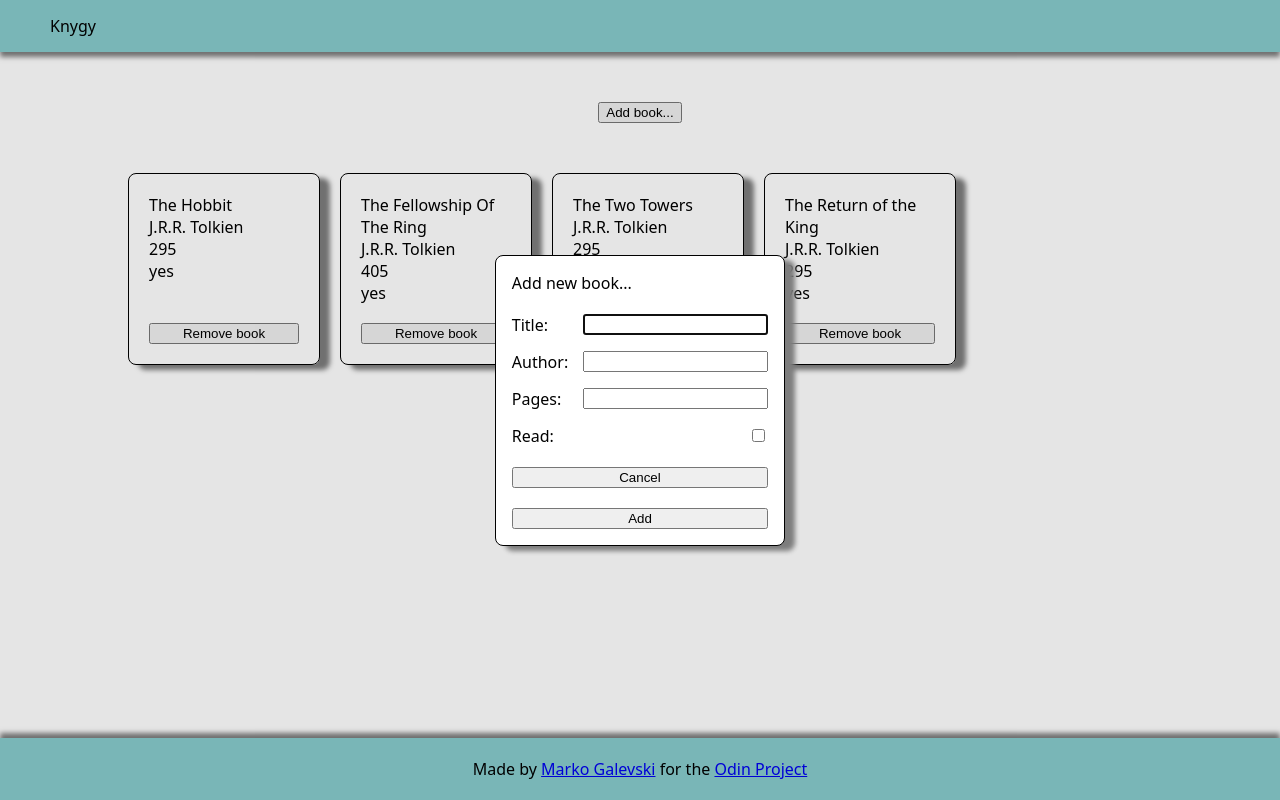
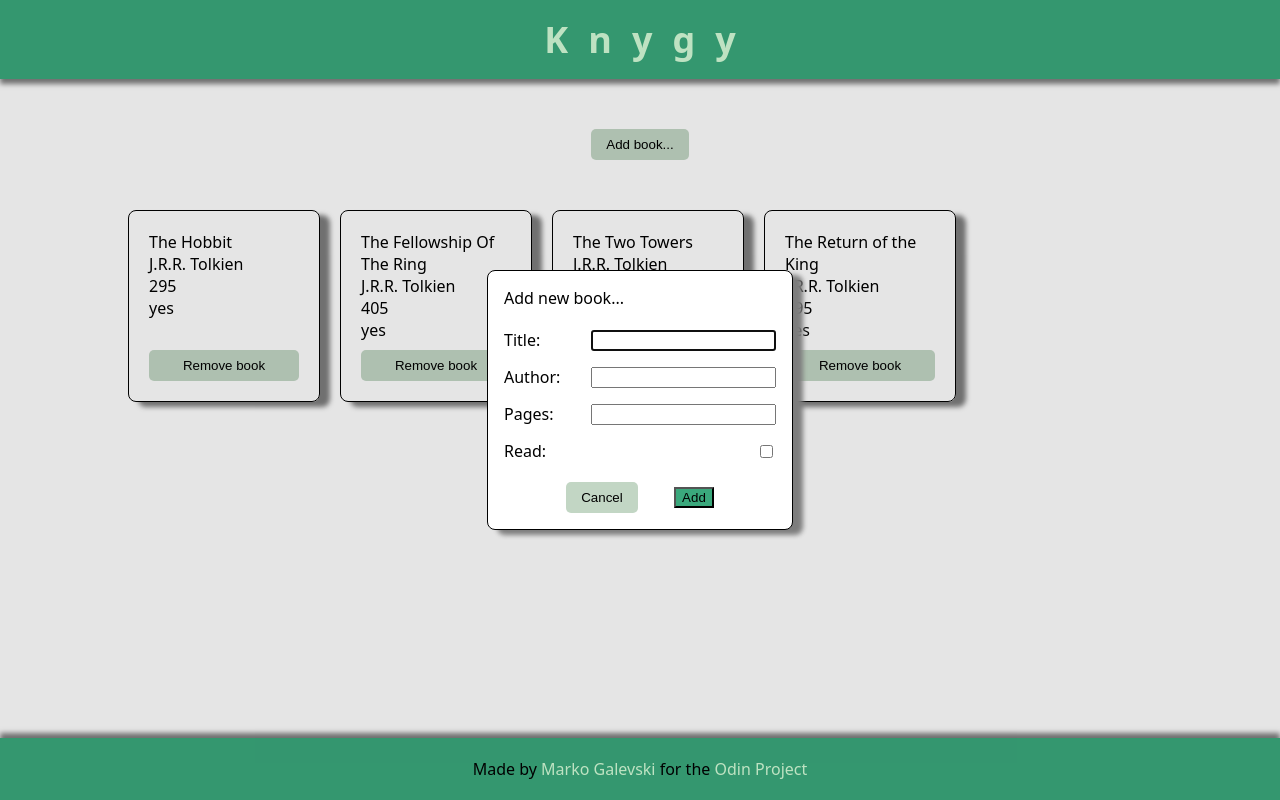
Before and after one commit to markogalevski/odin-library, a website built with Vite: page index.html in a window 1280 px wide. Both pictures are taken after a click on the button "Add book...". Built offline with nearby package versions, Linux system fonts and the light colour scheme.

Commit message:
bit of styling

```diff
--- a/index.html
+++ b/index.html
@@ -34,8 +34,10 @@
 						<label>Read: </label><input type="checkbox" id="read"></input>
 					</div>
 				</form>
-				<button id="cancel">Cancel</button>
-				<input id="add" type="submit" value="Add" />
+				<div class="buttons">
+					<button id="cancel">Cancel</button>
+					<input id="add" type="submit" value="Add" />
+				</div>
 			</div>
 		</dialog>
 
--- a/style.css
+++ b/style.css
@@ -1,3 +1,9 @@
+:root {
+  --trim1: #3aa845;
+  --trim2: #3aa87c;
+  --trim3: #66a83a;
+}
+
 body {
   font-family: system-ui, -apple-system, BlinkMacSystemFont, 'Segoe UI', Roboto, Oxygen, Ubuntu, Cantarell, 'Open Sans', 'Helvetica Neue', sans-serif;
   display: flex;
@@ -6,19 +12,34 @@ body {
   margin: 0
 }
 
+a {
+  text-decoration: none;
+  color: #d4fcd8;
+}
+
+button {
+  border-radius: 5px;
+  box-shadow: 0 0 0 0;
+  border: none;
+  padding: 8px 15px;
+  background-color: #c2d6c4;
+}
+
 .header {
-  background-color: rgb(135, 203, 204);
+  background-color: var(--trim2);
   display: flex;
   justify-content: center;
-  align-items: flex-start;
+  align-items: center;
   padding: 15px;
-  padding-left: 50px;
   box-shadow: 0 5px 5px rgb(125, 125, 125);
 }
 
 .logo {
-  flex: 1;
-  margin-right: auto;
+  padding-left: 20px;
+  font-weight: 800;
+  letter-spacing: 20px;
+  font-size: 36px;
+  color: #d4fcd8;
 }
 
 .library-body {
@@ -90,6 +111,25 @@ dialog {
   flex: 0;
 }
 
+.buttons {
+  display: flex;
+  justify-content: space-around;
+  align-items: center;
+  gap: 12px;
+  padding: 0px 50px;
+}
+
+#cancel,
+#add {
+  width: 80px;
+}
+
+#add {
+  background-color: var(--trim2);
+}
+
+
+
 .formline {
   display: flex;
   gap: 15px;
@@ -123,7 +163,6 @@ label {
   flex-direction: column;
   align-items: center;
   justify-content: center;
-  background-color: rgb(135, 203, 204);
+  background-color: var(--trim2);
   box-shadow: 0 -5px 5px rgb(125, 125, 125);
-
 }
```
